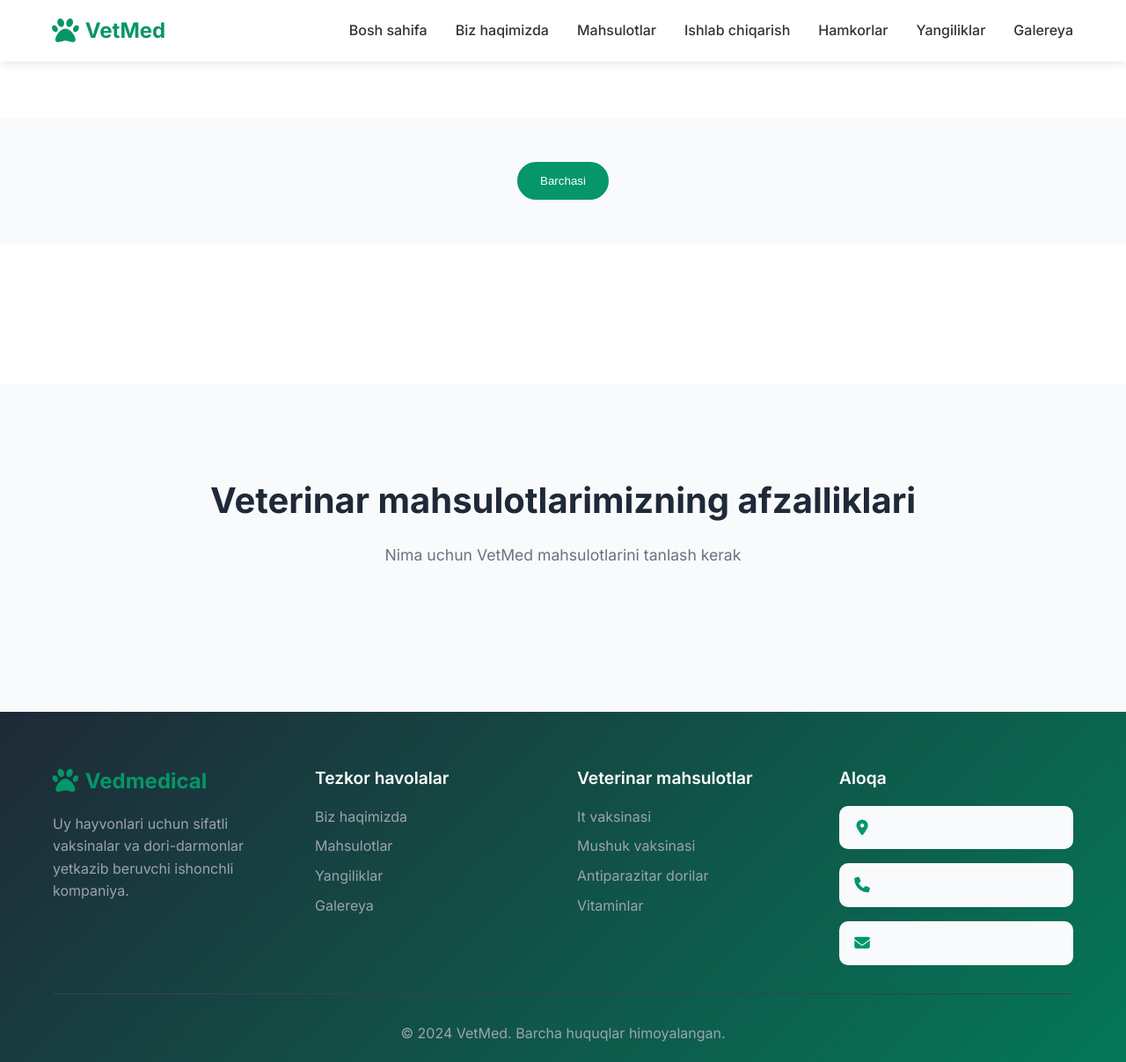
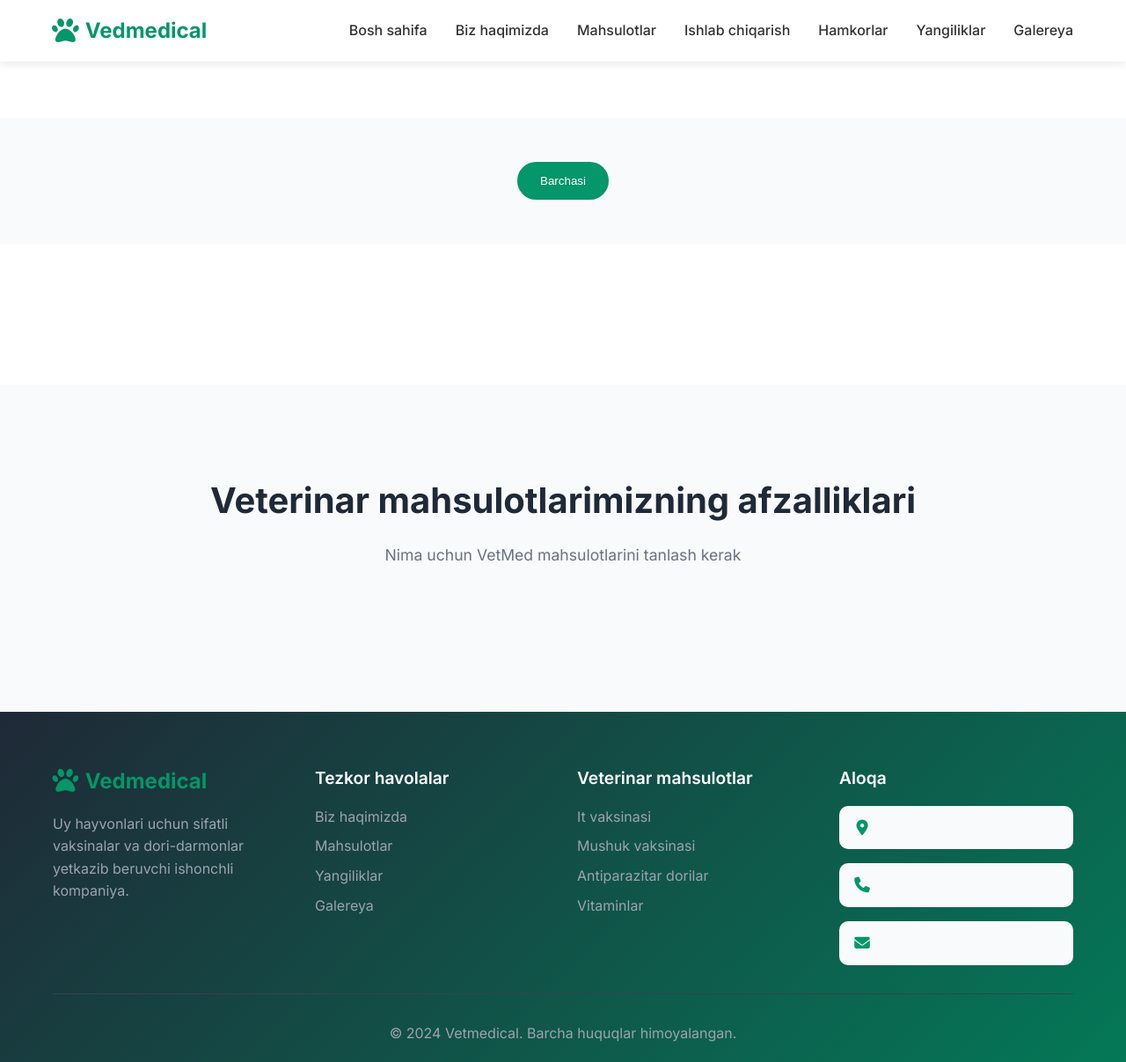
Before and after one commit to xusniddinovk1/vedmedical, a Django app: page /products/ in a window 1280 px wide. Shown: the whole page at 88% size. Run offline with Django 5.2, Linux system fonts and the light colour scheme; data that the repository does not hold is empty; some libraries are stand-ins or nearby versions.

Commit message:
initial commit

```diff
--- a/templates/medical/products.html
+++ b/templates/medical/products.html
@@ -5,7 +5,7 @@
 <head>
     <meta charset="UTF-8">
     <meta name="viewport" content="width=device-width, initial-scale=1.0">
-    <title>Mahsulotlar - VetMed</title>
+    <title>Mahsulotlar - Vetmedical</title>
     <link rel="stylesheet" href="{% static 'medical/css/style.css' %}">
     <link rel="preconnect" href="https://fonts.googleapis.com">
     <link rel="preconnect" href="https://fonts.gstatic.com" crossorigin>
@@ -19,7 +19,7 @@
         <div class="nav-container">
             <div class="nav-logo">
                 <i class="fas fa-paw"></i>
-                <span>VetMed</span>
+                <span>Vedmedical</span>
             </div>
             <ul class="nav-menu">
                 <li class="nav-item">
@@ -178,7 +178,7 @@
             </div>
         </div>
         <div class="footer-bottom">
-            <p>&copy; 2024 VetMed. Barcha huquqlar himoyalangan.</p>
+            <p>&copy; 2024 Vetmedical. Barcha huquqlar himoyalangan.</p>
         </div>
     </div>
 </footer>
```
